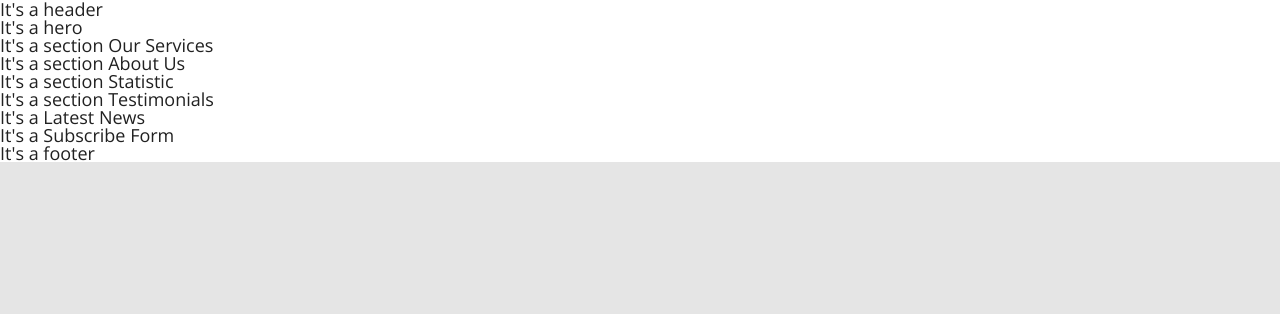
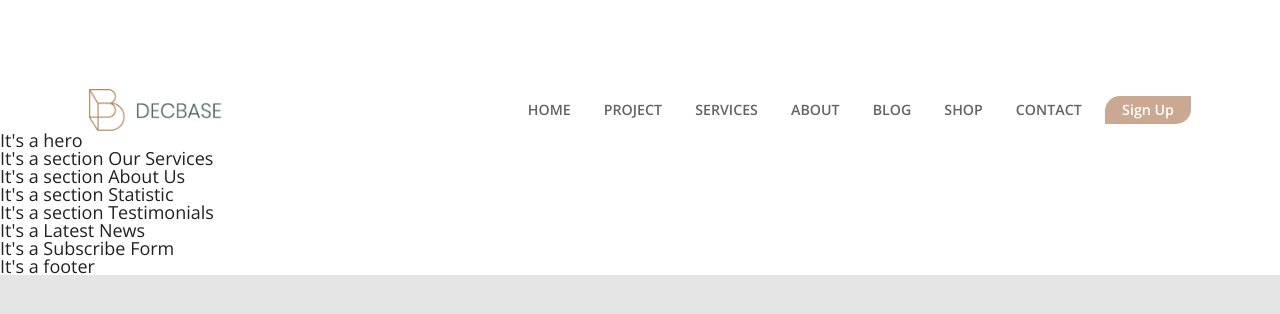
Before and after one commit to stashakasha/Hometask-3, a React (Create React App) app in the folder decbase/: page / in a window 1280 px wide. Shown: the top 314 px of the page. Built offline with nearby package versions, Linux system fonts and the light colour scheme.

Commit message:
add header

```diff
--- /dev/null
+++ b/decbase/src/assets/scss/components/header.scss
@@ -0,0 +1,132 @@
+@import '../mixins';
+@import '../vars';
+
+.header {
+    margin-top: 100/$vw;
+    width: 1240/$vw;
+    @include flex_between;
+    align-content: center;
+    align-items: center;
+    &__logo {
+        transition: scale 0.3s ease;
+        &-img {
+            width: 150/$vw;
+            min-width: 120px;
+        }
+        &:active {
+            scale: 1.05;
+        }
+    }
+    &__nav{
+        font-weight: 600;
+        font-size: 16/$vw;
+        line-height: 1.375;
+        color: $text-light;
+        &-list {
+            display: flex;
+            align-items: center;
+            gap: 15/$vw;
+        }
+        &-item {
+            text-transform: uppercase;
+        }
+        &-link {
+            padding: 5/$vw 10/$vw;
+            border: 1px solid $background;
+            border-radius: 15/$vw 0;
+            transition: all 0.3s ease;
+            &:hover {
+                color: $primary-green;
+                border: 1px solid $primary-green;
+                border-radius: 25/$vw;
+            }
+            &:active {
+                border: 1px solid $background;
+            }
+        }
+        &-btn {
+            background-color: $primary-brown;
+            color: $text-white;
+            width: 97/$vw;
+            height: 32/$vw;
+            text-align: center;
+            @include flex_center;
+            transition: all 0.3s ease;
+            &:hover {
+                background-color: $primary-green;
+            }
+            &:active {
+                scale: 1.1;
+            }
+        }
+    }
+    &__mobile-btn {
+        display: none;
+    }
+}
+
+// Adaptive
+
+@media (max-width: $mobile) {
+    .header {
+        &__logo {
+            &-img {
+                width: 150/$mb;
+                min-width: 120px;
+            }
+        }
+        &__nav{
+            font-size: 30/$mb;
+            &-list {
+                flex-direction: column;
+                align-items: center;
+                gap: 20/$mb;
+                justify-content: center;
+                position: fixed;
+                left: -100%;
+                right: 0;
+                top: 0;
+                bottom: 0;
+                width: 100%;
+                height: 100vh;
+                background-color: $background;
+                z-index: 10;
+                transition: left 1s ease 0s;
+                &.active {
+                    left: 0;
+                }
+            }
+            &-link {
+                padding: 5/$mb 10/$mb;
+                border: 1px solid $background;
+                border-radius: 15/$mb 0;
+                transition: all 0.3s ease 0s;
+                &:hover {
+                    color: $primary-green;
+                    border: 1px solid $primary-green;
+                    border-radius: 25/$mb;
+                }
+                &:active {
+                    border: 1px solid $background;
+                }
+            }
+            &-btn {
+                margin-top: 20/$mb;
+                background-color: $primary-brown;
+                color: $text-white;
+                width: 180/$mb;
+                height: 60/$mb;
+            }
+        }
+        &__mobile-btn {
+            display: block;
+            cursor: pointer;
+            z-index: 10;
+            color: $primary-green;
+            &:active {
+                color: $primary-brown;
+            }
+        }
+
+    }
+}
--- a/decbase/src/assets/scss/style.scss
+++ b/decbase/src/assets/scss/style.scss
@@ -6,3 +6,5 @@
 @import './_common';
 
 //Page&comp
+
+@import './components/header.scss'
--- a/decbase/src/components/Header.js
+++ b/decbase/src/components/Header.js
@@ -1,9 +1,51 @@
-import React from "react";
+import React, { useState } from "react";
+import { AiOutlineMenu, AiOutlineClose } from 'react-icons/ai';
+import Logo from "../assets/img/logo.png";
+
 
 const Header = () => {
+    const [nav, setNav] = useState(false);
     return(
-        <div>
-            <h1>It's a header</h1>
+        <div className="container">
+            <header className="header">
+                <div className="header__logo">
+                    <a className="header__logo-link" href="##" ><img className="header__logo-img" src={Logo} alt={"company logo"}/></a>
+                </div>
+                <nav className="header__nav">
+                    <ul className={
+                        nav ? "header__nav-list active" : "header__nav-list"
+                        }>
+                        <li className="header__nav-item">
+                            <a className="header__nav-link" href="##" onClick={() => setNav(false)}>Home</a>
+                        </li>
+                        <li className="header__nav-item">
+                            <a className="header__nav-link" href="##" onClick={() => setNav(false)}>Project</a>
+                        </li>
+                        <li className="header__nav-item">
+                            <a className="header__nav-link" href="##" onClick={() => setNav(false)}>Services</a>
+                        </li>
+                        <li className="header__nav-item">
+                            <a className="header__nav-link" href="##" onClick={() => setNav(false)}>About</a>
+                        </li>
+                        <li className="header__nav-item">
+                            <a className="header__nav-link" href="##" onClick={() => setNav(false)}>Blog</a>
+                        </li>
+                        <li className="header__nav-item">
+                            <a className="header__nav-link" href="##" onClick={() => setNav(false)}>Shop</a>
+                        </li>
+                        <li className="header__nav-item">
+                            <a className="header__nav-link" href="##" onClick={() => setNav(false)}>Contact</a>
+                        </li>
+                        <li className=" header__nav-btn btn">
+                            <a className="header__nav-link-btn" href="##" onClick={() => setNav(false)}>Sign Up</a>
+                        </li>
+                    </ul>
+                </nav>
+                <div onClick={() => setNav(!nav)} className="header__mobile-btn">
+                    {nav ? <AiOutlineClose /> : <AiOutlineMenu />}
+                </div>
+            </header>
+
         </div>
     );
 }
```
Also changed, not shown: decbase/src/assets/img/logo.png (added).
